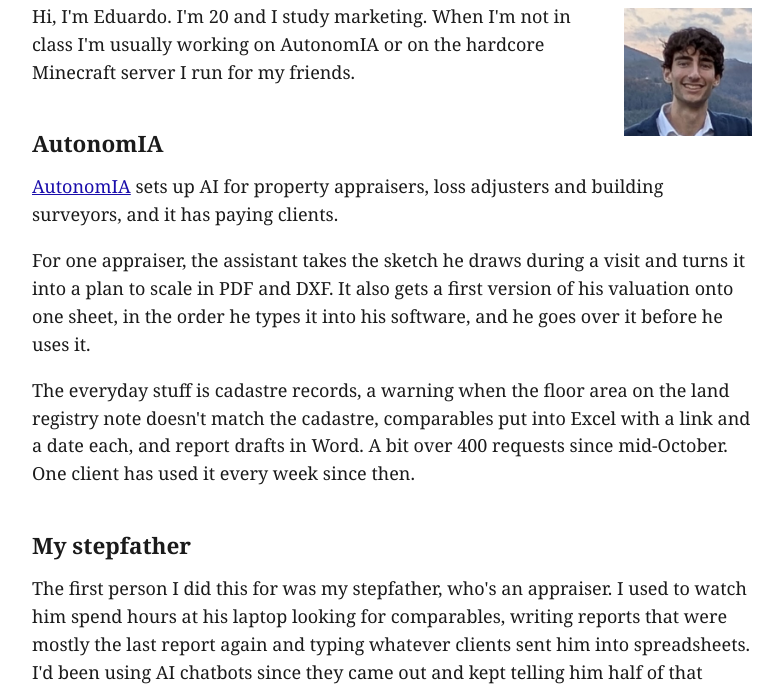
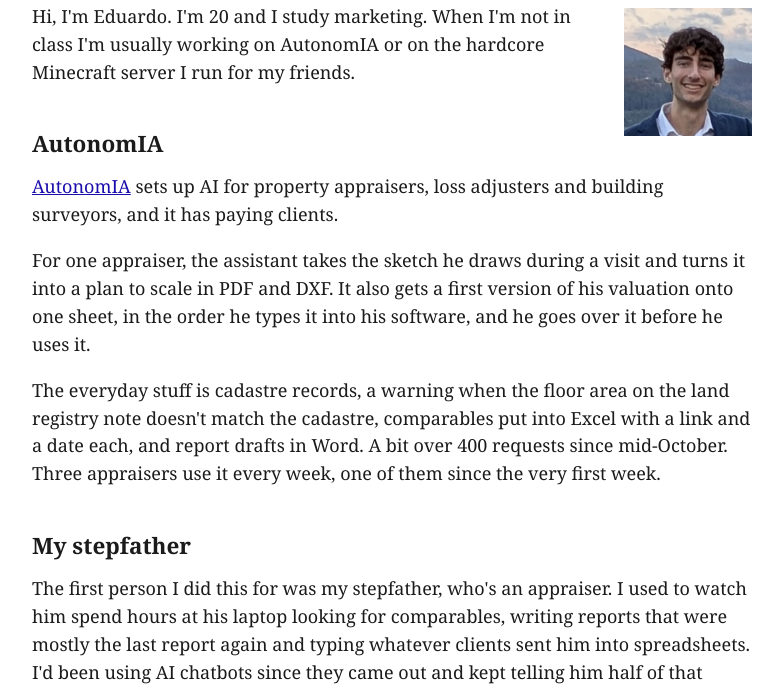
Before and after one commit to edupue-lab/edupue-lab.github.io, a plain HTML site: page index.html in a window 1280 px wide. Shown: the part 111-800 px from the top of the page, without its empty margins (248-1031 px from the left). Drawn offline with Linux system fonts and the light colour scheme.

Commit message:
feat: say how many appraisers use it weekly

```diff
--- a/index.html
+++ b/index.html
@@ -28,7 +28,7 @@
 <h2>AutonomIA</h2>
 <p><a href="https://www.autonomia-ia.es">AutonomIA</a> sets up AI for property appraisers, loss adjusters and building surveyors, and it has paying clients.</p>
 <p>For one appraiser, the assistant takes the sketch he draws during a visit and turns it into a plan to scale in PDF and DXF. It also gets a first version of his valuation onto one sheet, in the order he types it into his software, and he goes over it before he uses it.</p>
-<p>The everyday stuff is cadastre records, a warning when the floor area on the land registry note doesn't match the cadastre, comparables put into Excel with a link and a date each, and report drafts in Word. A bit over 400 requests since mid-October. One client has used it every week since then.</p>
+<p>The everyday stuff is cadastre records, a warning when the floor area on the land registry note doesn't match the cadastre, comparables put into Excel with a link and a date each, and report drafts in Word. A bit over 400 requests since mid-October. Three appraisers use it every week, one of them since the very first week.</p>
 
 <h2>My stepfather</h2>
 <p>The first person I did this for was my stepfather, who's an appraiser. I used to watch him spend hours at his laptop looking for comparables, writing reports that were mostly the last report again and typing whatever clients sent him into spreadsheets. I'd been using AI chatbots since they came out and kept telling him half of that could be automated, and it took ages before he agreed to pay for a subscription. Then I started automating his tasks one by one. After a while he was the one asking for a bigger plan with more credits, and I still look after his setup. In October I started doing the same for other appraisers.</p>
```
